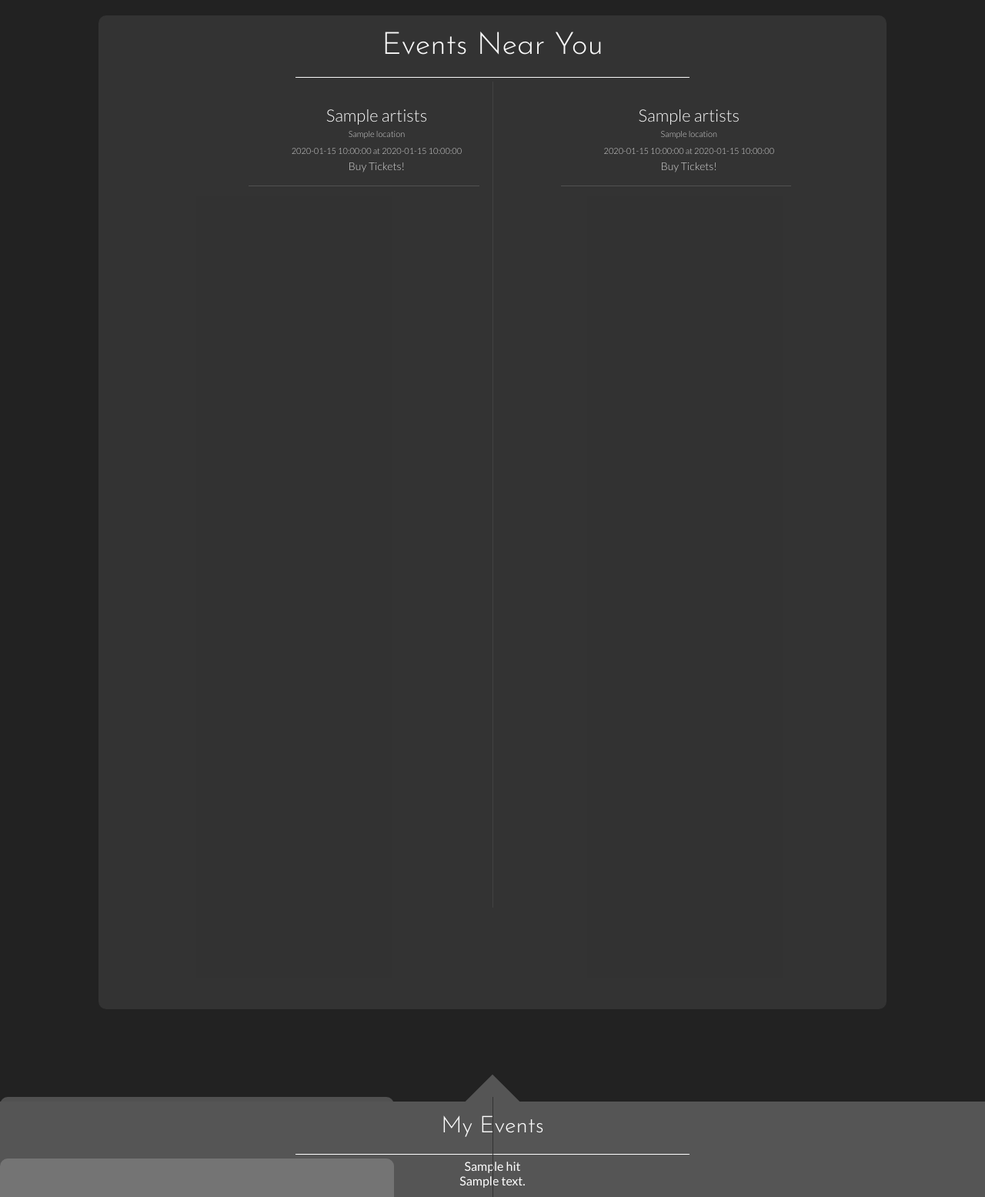
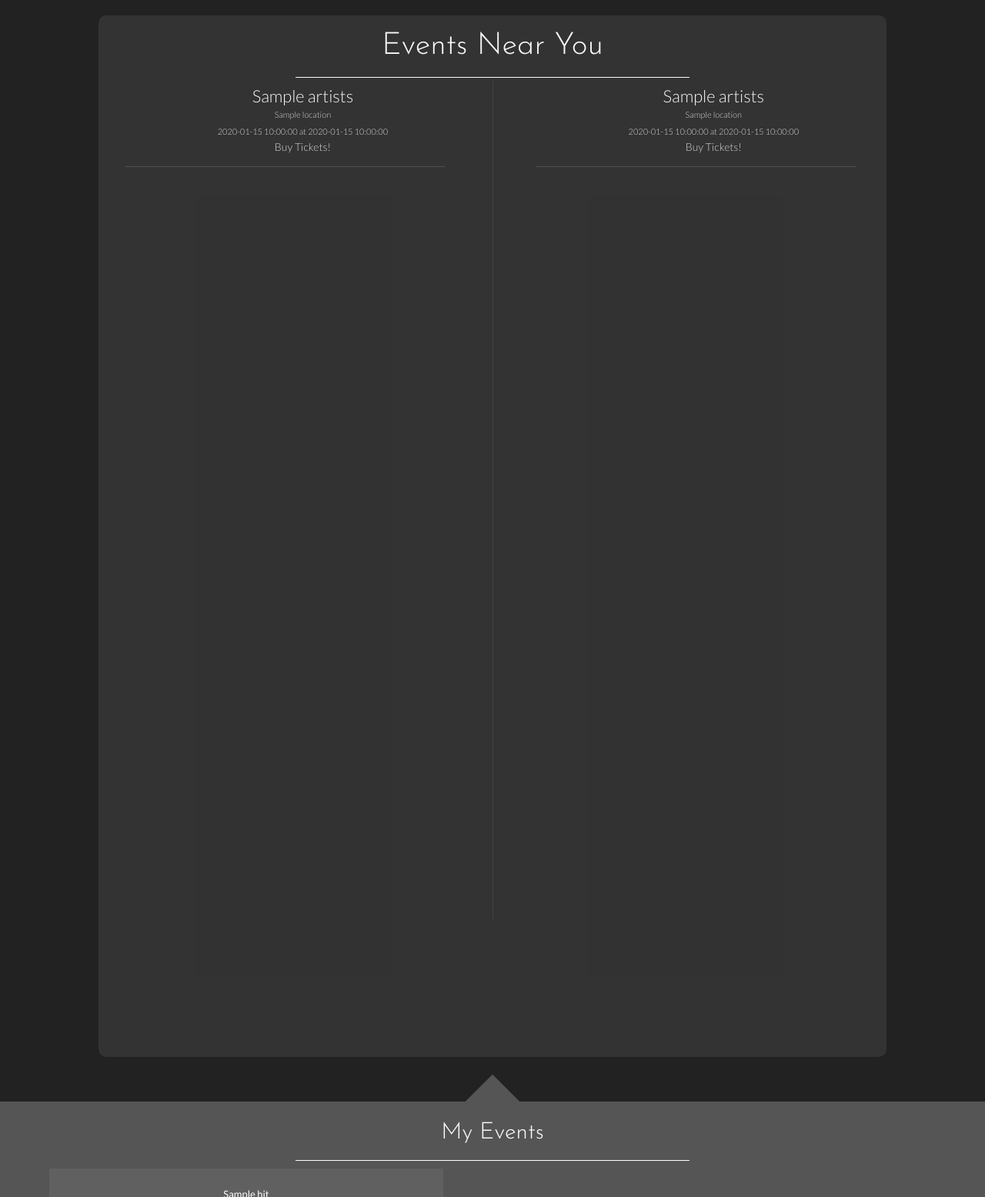
Before and after one commit to iak0/concertcrowd, a Flask app: template templates/home.html in a window 1280 px wide. Shown: the whole page at 77% size. Run offline with Flask 2, Linux system fonts and the light colour scheme; the template is opened without the code that fills it: most values are stand-ins (such as "Sample title", 1, 10 or a date in 2020); some libraries are stand-ins or nearby versions.

Commit message:
fixing the bottom

```diff
--- a/static/css/style2.css
+++ b/static/css/style2.css
@@ -53,9 +53,6 @@ span{
 	font-weight: thin;
 	font-family: "Josefin Sans"
 }
-.title.bot{
-	font-size: 30px;
-}
 
 #events{
 	padding-top: 15px;
@@ -63,19 +60,24 @@ span{
 	width: 90%;
 }
 .block{
-	margin: 20px 10px;
-	padding: 10px 25px ;
+	margin: 0px 10px;
+  	padding: 5px 25px;
 	display: inline-block;
 	width: 40%;
 	height: 80%;
 	font-size:14px;
 	font-family: "Lato", sans-serif;
 	font-weight: lighter;
-	position: relative;
+}
+.block2{
+ 	margin: 5px 5%;
+	display: inline-block;
+	background-color: rgba(190,190,190,0.1);
+	width:40%;
 }
 
 #divider{
-	height: 69%;
+	height: 70%;
 	width: 1px;
 	background-color: #333;
 	display: inline-block;
@@ -83,13 +85,13 @@ span{
 	position: absolute;
 	left: 50%
 }
-#divider#bot{
-	background-color: #888;
+#d2{
+  	margin: 2% 0;
+  	height: 80%;
 }
 .body-block{
 	margin: 0 auto;
   	padding-left: 10%;
-  	width: 65%;
 }
 .bar{
 	height: 1px;
@@ -106,15 +108,25 @@ span{
 	position: relative;
 	display: inline-block;
 }
+
+#right{
+	position: absolute;
+}
 .events{
 	text-align: center;
 	height: 95px;
+}
+
+.events2{
+	text-align: center;
+	height: 95px;
+	margin: 5% 0;
 }
 #back-overlay{
 	position: absolute;
 	z-index: 0;
 	width: 80%;
-	height: 83%;
+	height: 87%;
 	margin: 0 auto;
 	left: 10%;
 	top:20px;
@@ -160,14 +172,6 @@ span{
 	font-size: 14px;
 	font-weight: lighter;
 }
-.bot-block{
-	width: 40%;
-	height: 80%;
-	background-color: rgba(190,190,190,0.3);
-	border-radius: 10px;
-	position: absolute;
-	z-index: -5;
-}
 input{
 	border-radius: 5px;
     -webkit-appearance: none;
@@ -177,5 +181,6 @@ input{
 }
 input[type=submit]{
 	width: 20%;
-	background-color: #333;
+	background-color: #555;
+	color: white;
 }
--- a/templates/home.html
+++ b/templates/home.html
@@ -67,31 +67,28 @@
 			</form>
         {% endif %}
         {% if hits %}
-
-			<div class="title bot" id="my-form" style="font-size:30px; margin-top:17px">
+        <div class ='containerb'>
+			<div class="title bot" id="my-form" style="font-size:30px">
 				My Events
 			</div>
 
 			<div class="bar"></div>
 			<div class="bot-block"></div>
-            <div>
 
 			<div class="block2" >
                 {% for hit in hits %}
-					<div class="events">
-	                    {{hit.subject}} <br>
-	                    {{hit.body}}
+					<div class="events2">
+	                    <div style="font-size:13px">{{hit.subject}}</div>
+	                    <span>{{hit.body}}</span>
                 	</div>
-            </div>
+                	<div class="bar"></div>
                	{% endfor %}
             </div>
-            </div>
-			<div id="divider" ></div>
-			<div class="bot-block"></div>
-
-			<div class="block2" >
-				<div class="fb-comments" data-href="http://developers.facebook.com/docs/plugins/comments/" data-width="350" data-numposts="10" data-colorscheme="dark"></div>
+			<div id="divider d2" ></div>
+			<div class="block2" id="right" >
+				<div class="fb-comments block2" data-href="http://developers.facebook.com/docs/plugins/comments/" data-width="350" data-numposts="10" data-colorscheme="dark" style='display:inline-block; width:400px; height:500px;'></div>
 			</div>
+		</div>
         {% endif %}
 	</div>
 
```
